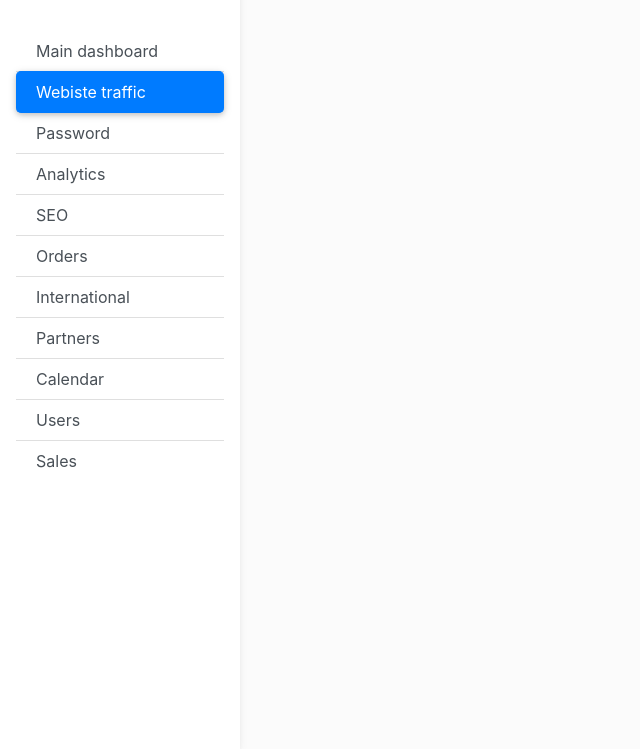
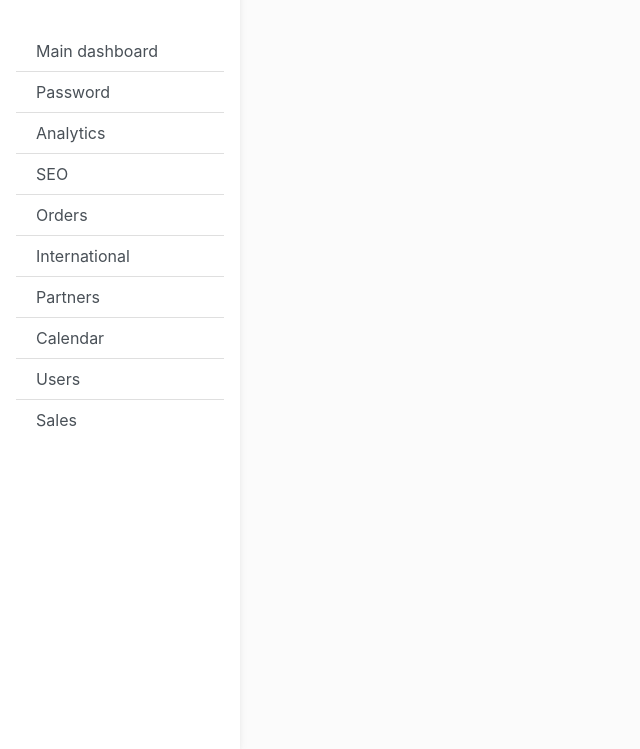
Before and after one commit to danielle-l-perry95/weather-dashboard, a plain HTML site: page index.html in a window 1280 px wide. Shown: the part 51-800 px from the top of the page, without its empty margins (0-640 px from the left). Drawn offline with nearby package versions, Linux system fonts and the light colour scheme.

Commit message:
working with bootstrap templates to find one that works for weather-dashboard

```diff
--- a/index.html
+++ b/index.html
@@ -23,9 +23,6 @@
           aria-current="true"
         >
           <i class="fas fa-tachometer-alt fa-fw me-3"></i><span>Main dashboard</span>
-        </a>
-        <a href="#" class="list-group-item list-group-item-action py-2 ripple active">
-          <i class="fas fa-chart-area fa-fw me-3"></i><span>Webiste traffic</span>
         </a>
         <a href="#" class="list-group-item list-group-item-action py-2 ripple"
           ><i class="fas fa-lock fa-fw me-3"></i><span>Password</span></a
--- a/style.css
+++ b/style.css
@@ -6,6 +6,8 @@ body {
       padding-left: 240px;
     }
   }
+
+
 
   /* Sidebar */
   .sidebar {
```
